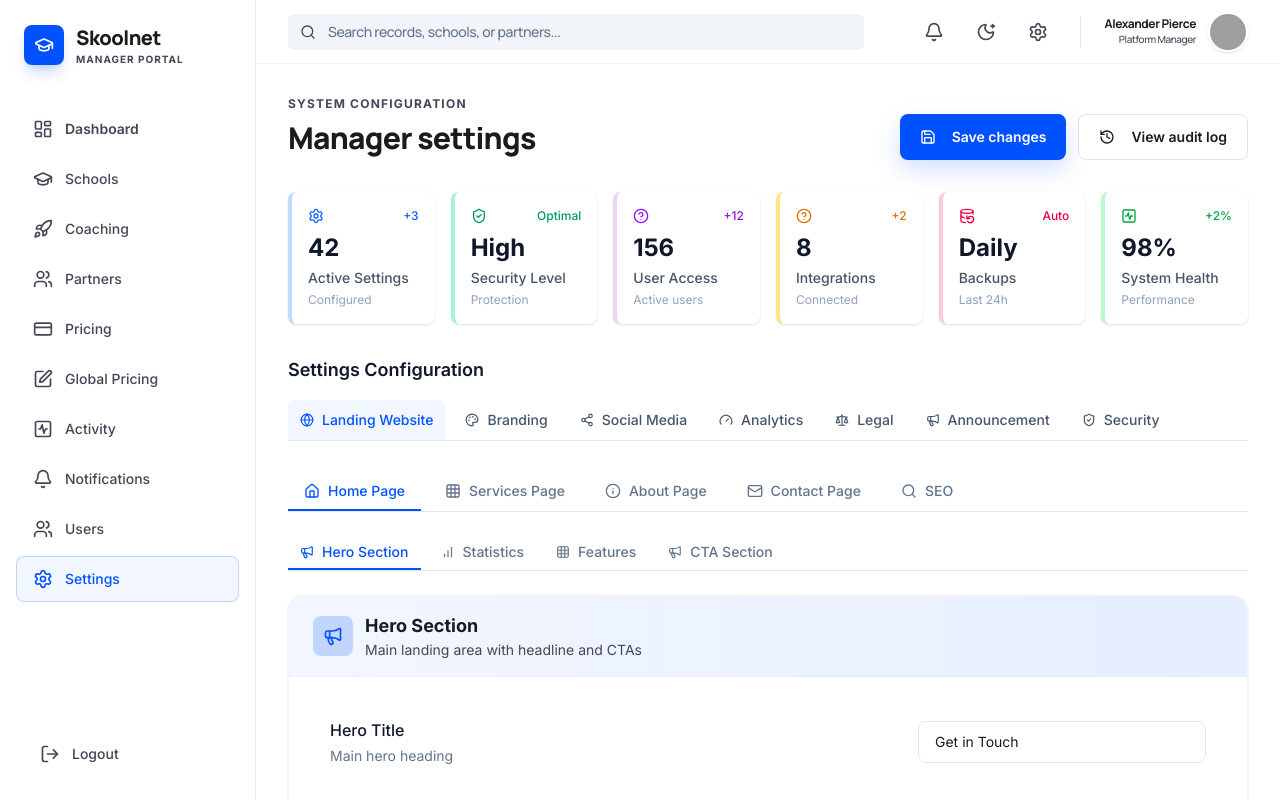
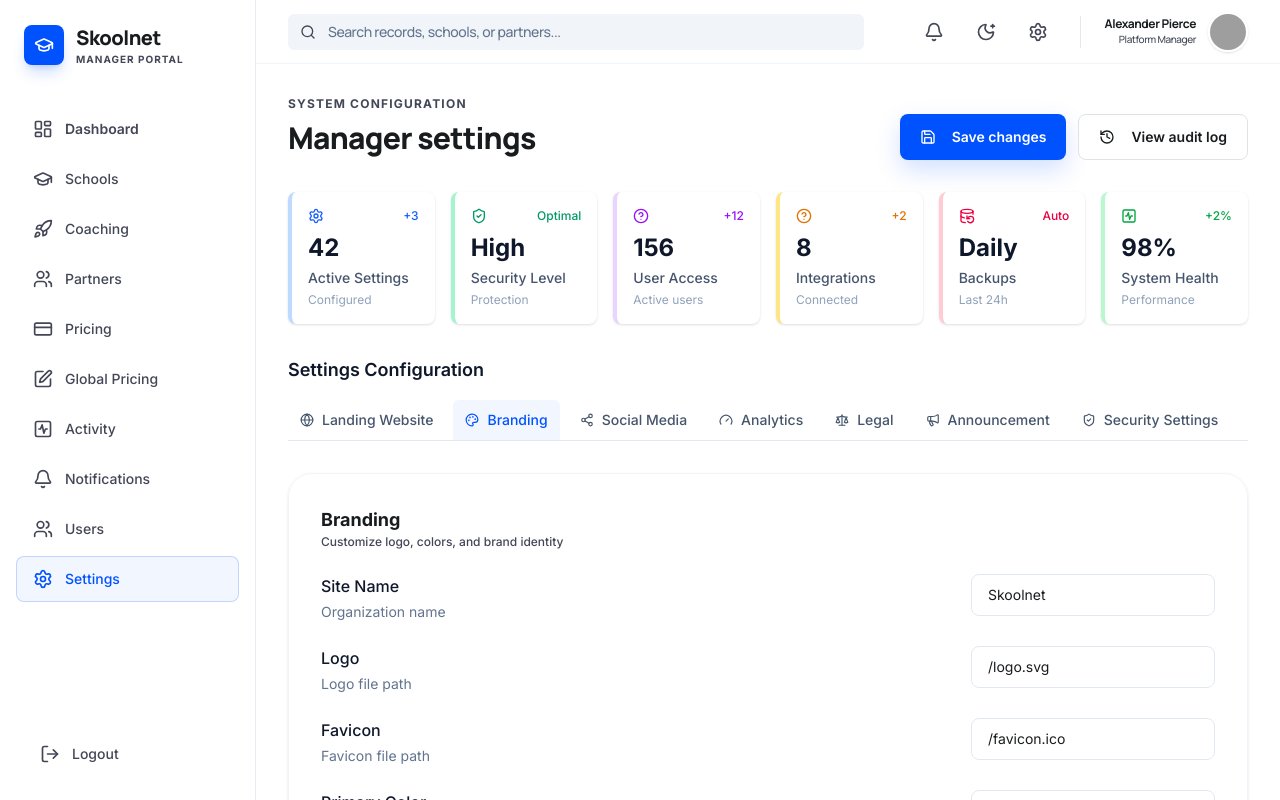
Before and after one commit to md-sonu07/skoolnet, a React (Vite) app: page /dashboard/manager/settings in a window 1280 px wide. Shown: the top 800 px of the page. Built offline with nearby package versions, Linux system fonts and the light colour scheme; grey boxes are pictures that could not be loaded.

Commit message:
refactor(navigation): simplify category title display and update default active category
Remove shortened title mapping in SettingsNavigation to show full category titles. Adjust ManagerSettings to default to the second settings category for improved initial view.

```diff
--- a/src/components/common/SettingsNavigation.jsx
+++ b/src/components/common/SettingsNavigation.jsx
@@ -13,13 +13,8 @@ const SettingsNavigation = ({
     if (buttonText) {
       return buttonText(category);
     }
-    return category.title === 'User Management' ? 'Users' :
-           category.title === 'Security Settings' ? 'Security' :
-           category.title === 'Communication' ? 'Communication' :
-           category.title === 'System Configuration' ? 'System' :
-           category.title === 'Features & Integrations' ? 'Features' :
-           category.title === 'Content & Display' ? 'Display' : category.title;
-  };
+    return category.title;
+  }
 
   return (
     <div className={`lg:col-span-1 border-b border-slate-200 ${className}`}>
--- a/src/pages/manager/Settings.jsx
+++ b/src/pages/manager/Settings.jsx
@@ -565,7 +565,7 @@ const settingsCategories = [
 ];
 
 export default function ManagerSettings() {
-  const [activeCategory, setActiveCategory] = useState(settingsCategories[0]);
+  const [activeCategory, setActiveCategory] = useState(settingsCategories[1]);
   const [activeLandingCategory, setActiveLandingCategory] = useState(landingSettingsCategories[0]);
   const [activeHomeSection, setActiveHomeSection] = useState(landingSettingsCategories[0]?.sections?.[0] || null);
   const [settings, setSettings] = useState(
```
